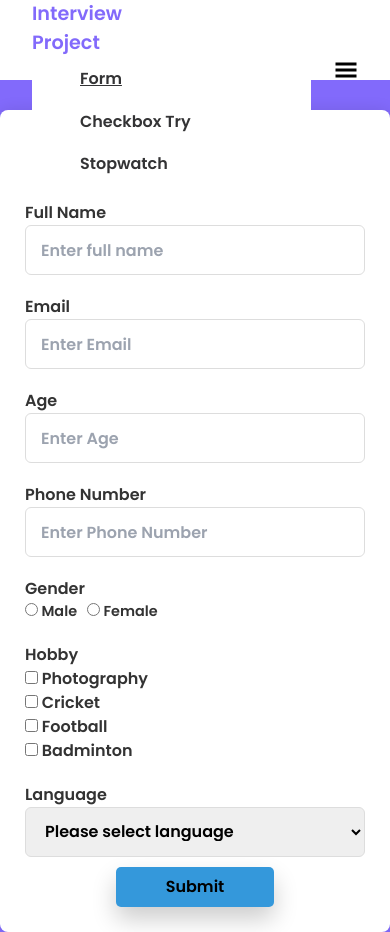
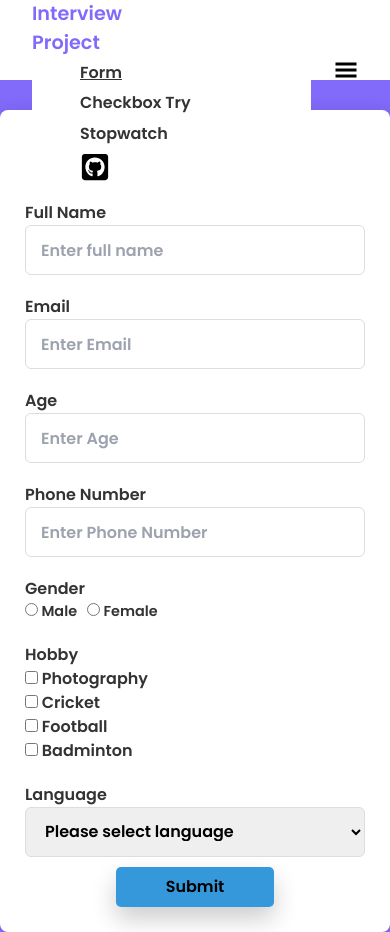
Before and after one commit to vikasdev66/interview-projects, a React (Create React App) app: page / in a window 390 px wide. Both pictures are taken after a click on the icon 346 px from the left and 12 px from the top of the page. Built offline with nearby package versions, Linux system fonts and the light colour scheme.

Commit message:
fixing nav

```diff
--- a/src/components/Navbar/Navbar.jsx
+++ b/src/components/Navbar/Navbar.jsx
@@ -92,6 +92,19 @@ export function Navbar() {
               Stopwatch
             </NavLink>
           </li>
+          {showMediaIcons ? (
+            <li>
+              <a
+                href="https://github.com/vikasdev66/interview-projects.git"
+                target="_blank"
+                rel="noopener noreferrer"
+              >
+                <FaGithubSquare className="social-media-icon" />
+              </a>
+            </li>
+          ) : (
+            ""
+          )}
         </ul>
       </div>
       <div className="social-media">
```
